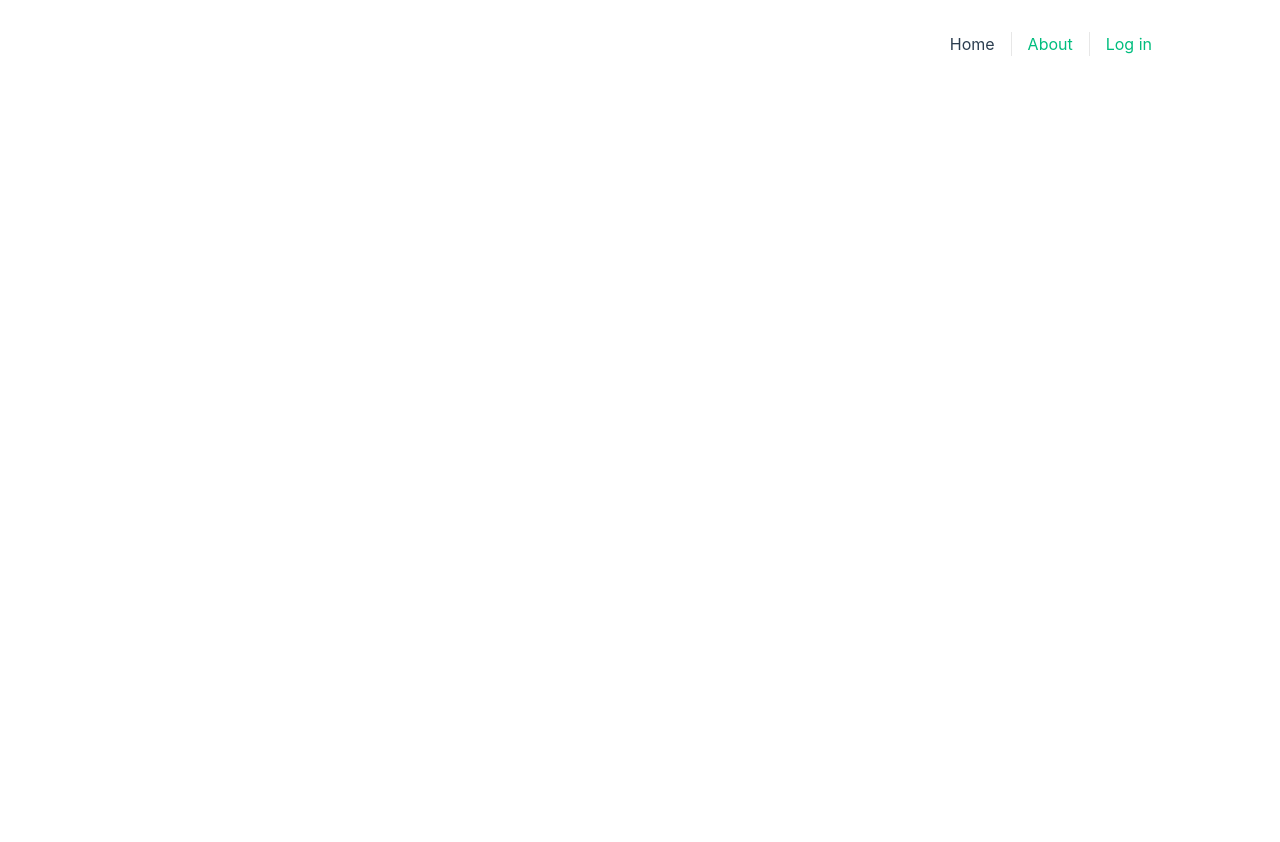
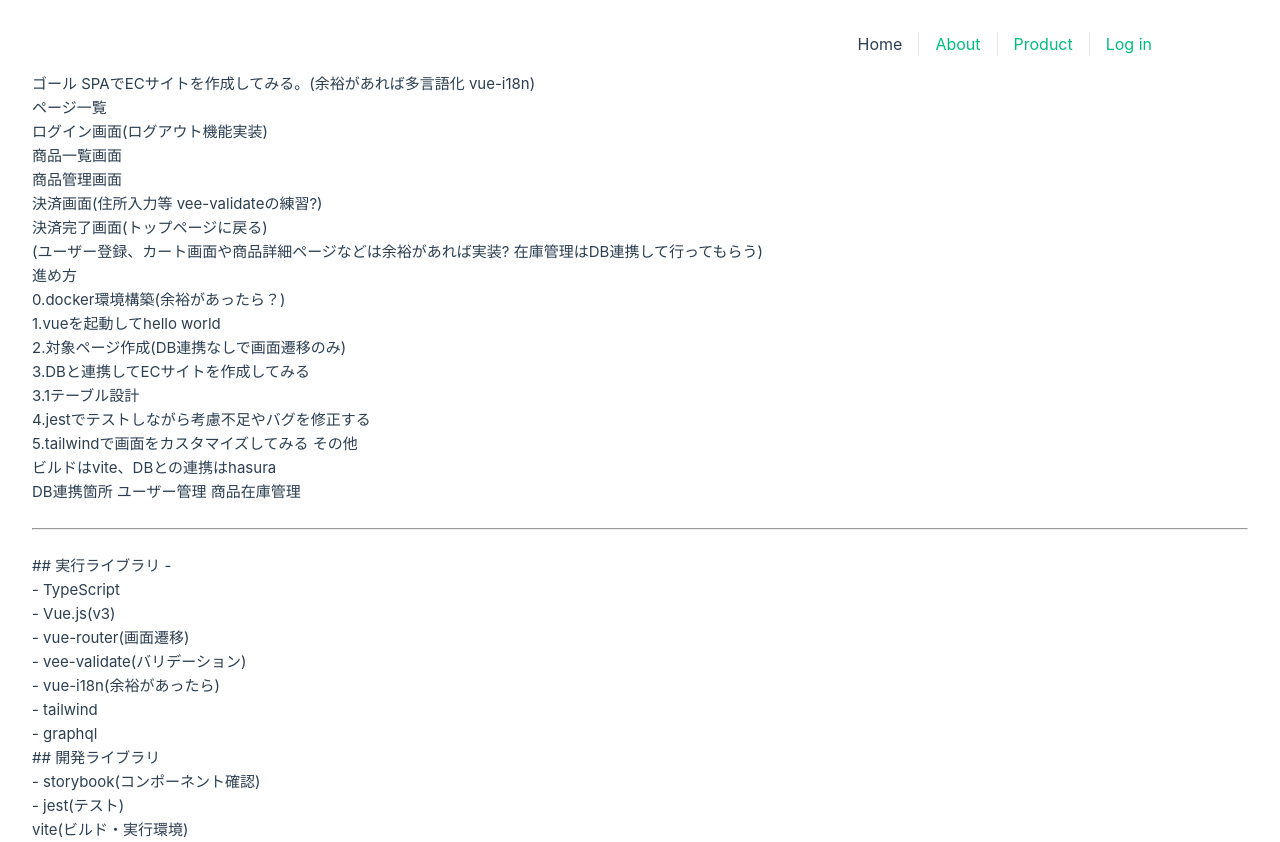
Before and after one commit to KazuhiroTakahashi96/Vue3-PreEmployment-Training, a Vue app in the folder vue3-routing-validating/: page / in a window 1280 px wide. Before the commit the page ends 800 px from the top, so only its background shows below. Built offline with nearby package versions, Linux system fonts and the light colour scheme.

Commit message:
validation, new page

```diff
--- a/vue3-routing-validating/src/App.vue
+++ b/vue3-routing-validating/src/App.vue
@@ -7,6 +7,7 @@ import { RouterLink, RouterView } from "vue-router";
     <nav>
       <RouterLink to="/">Home</RouterLink>
       <RouterLink to="/about">About</RouterLink>
+      <RouterLink to="/product">Product</RouterLink>
       <RouterLink to="/login">Log in</RouterLink>
     </nav>
   </header>
--- a/vue3-routing-validating/src/components/InputTag.vue
+++ b/vue3-routing-validating/src/components/InputTag.vue
@@ -2,7 +2,7 @@
   <div>
     <label :for="props.name">{{ props.labelName }}</label>
     <input v-model="inputValue" :type="props.type" :name="props.name" />
-    <p>{{ errorMessage }}</p>
+    <p>{{ errorMsg }}</p>
   </div>
 </template>
 
@@ -22,7 +22,7 @@ const props = defineProps({
 
 const schema = yup.object({
   name: yup.string().required("必須項目です。"),
-  password: yup.string().required().min(6),
+  password: yup.string().required().min(6, "パスワードは6文字以上です。"),
 });
 
 useForm({
@@ -33,13 +33,13 @@ const { errorMessage: nameError, value: name } = useField("name");
 const { errorMessage: passwordError, value: password } = useField("password");
 
 const inputValue = props.name === "name" ? name : password;
-const errorMessage = props.name === "name" ? nameError : passwordError;
+const errorMsg = props.name === "name" ? nameError : passwordError;
 </script>
 
 <style scoped>
 div {
-  margin-top: 50px;
-  height: 10vh;
+  margin: 50px;
+  height: 5vh;
   text-align: center;
 }
 label {
@@ -49,10 +49,11 @@ label {
 input {
   width: 200px;
   height: 30px;
+  font-size: 20px;
 }
 p {
-  margin-top: 10px;
+  margin: 15px;
   color: red;
-  font-size: 20px;
+  font-size: 15px;
 }
 </style>
--- a/vue3-routing-validating/src/router/index.ts
+++ b/vue3-routing-validating/src/router/index.ts
@@ -25,6 +25,11 @@ const router = createRouter({
       // which is lazy-loaded when the route is visited.
       component: () => import("../views/LoginView.vue"),
     },
+    {
+      path: "/product",
+      name: "product",
+      component: () => import("../views/ProductView.vue"),
+    },
   ],
 });
 
--- a/vue3-routing-validating/src/views/HomeView.vue
+++ b/vue3-routing-validating/src/views/HomeView.vue
@@ -1,5 +1,47 @@
 <script setup lang="ts"></script>
 
 <template>
-  <main></main>
+  <main>
+    <div>
+      <p>ゴール SPAでECサイトを作成してみる。(余裕があれば多言語化 vue-i18n)</p>
+      <p>ページ一覧</p>
+      <p>ログイン画面(ログアウト機能実装)</p>
+      <p>商品一覧画面</p>
+      <p>商品管理画面</p>
+      <p>決済画面(住所入力等 vee-validateの練習?)</p>
+      <p>決済完了画面(トップページに戻る)</p>
+      <p>
+        (ユーザー登録、カート画面や商品詳細ページなどは余裕があれば実装?
+        在庫管理はDB連携して行ってもらう)
+      </p>
+      <p>進め方</p>
+      <p>0.docker環境構築(余裕があったら？)</p>
+      <p>1.vueを起動してhello world</p>
+      <p>2.対象ページ作成(DB連携なしで画面遷移のみ)</p>
+      <p>3.DBと連携してECサイトを作成してみる</p>
+      <p>3.1テーブル設計</p>
+      <p>4.jestでテストしながら考慮不足やバグを修正する</p>
+      <p>5.tailwindで画面をカスタマイズしてみる その他</p>
+      <p>ビルドはvite、DBとの連携はhasura</p>
+      <p>DB連携箇所 ユーザー管理 商品在庫管理</p>
+      <p></p>
+    </div>
+    <br />
+    <hr />
+    <br />
+    <div>
+      <p>## 実行ライブラリ -</p>
+      <p>- TypeScript</p>
+      <p>- Vue.js(v3)</p>
+      <p>- vue-router(画面遷移)</p>
+      <p>- vee-validate(バリデーション)</p>
+      <p>- vue-i18n(余裕があったら)</p>
+      <p>- tailwind</p>
+      <p>- graphql</p>
+      <p>## 開発ライブラリ</p>
+      <p>- storybook(コンポーネント確認)</p>
+      <p>- jest(テスト)</p>
+      <p>vite(ビルド・実行環境)</p>
+    </div>
+  </main>
 </template>
--- a/vue3-routing-validating/src/views/LoginView.vue
+++ b/vue3-routing-validating/src/views/LoginView.vue
@@ -1,11 +1,13 @@
 <template>
   <h2 class="title">Validation using Vee-Validate</h2>
-  <InputTag labelName="ユーザー名" type="text" name="name" />
-  <InputTag labelName="パスワード" type="password" name="password" />
+  <form action="" @click.prevent="handleSubmit()">
+    <InputTag labelName="ユーザー名" type="text" name="name" />
+    <InputTag labelName="パスワード" type="password" name="password" />
 
-  <div class="btn">
-    <button type="submit">Submit</button>
-  </div>
+    <div class="btn">
+      <button type="submit">ログイン</button>
+    </div>
+  </form>
 </template>
 
 <!-- vee-validateについて
@@ -17,6 +19,10 @@ https://reffect.co.jp/vue/veevaliate4
 
 <script setup lang="ts">
 import InputTag from "../components/InputTag.vue";
+
+const handleSubmit = () => {
+  console.log("Vue3");
+};
 </script>
 
 <style scoped>
@@ -26,16 +32,13 @@ h2 {
 }
 form {
   margin: 50px 0;
-  font-size: 1.3rem;
-  text-align: center;
-}
-.btn {
+  font-size: 20px;
   text-align: center;
 }
 button {
   width: 70px;
   height: 25px;
   margin-top: 50px;
-  font-size: 90%;
+  font-size: 60%;
 }
 </style>
--- /dev/null
+++ b/vue3-routing-validating/src/views/ProductView.vue
@@ -0,0 +1,19 @@
+<template>
+  <div>This is a Product page.</div>
+  <ul>
+    <li>1</li>
+    <li>1</li>
+    <li>1</li>
+    <li>1</li>
+    <li>1</li>
+    <li>1</li>
+    <li>1</li>
+    <li>1</li>
+    <li>1</li>
+    <li>1</li>
+  </ul>
+</template>
+
+<script setup lang="ts"></script>
+
+<style scoped></style>
```
